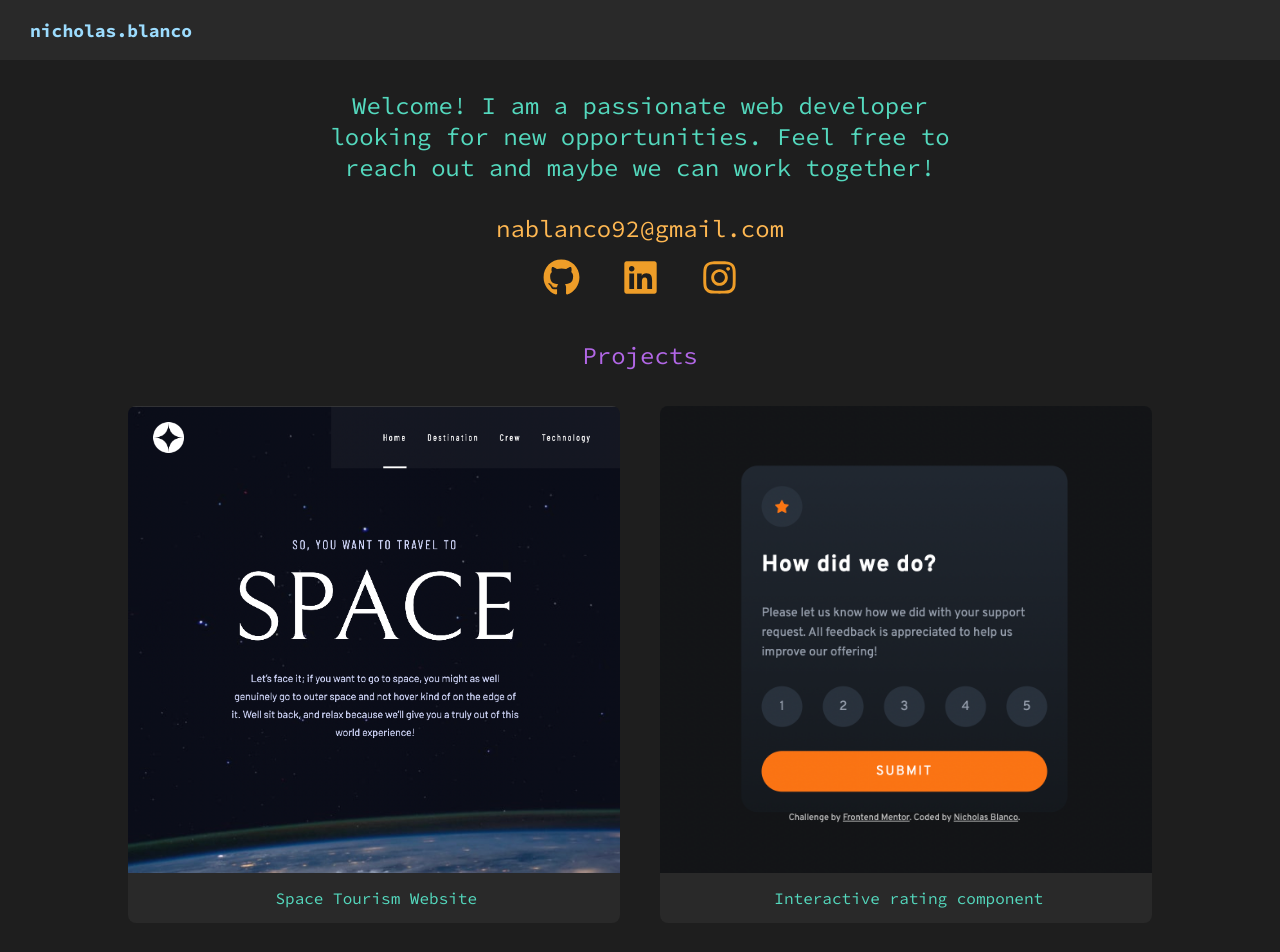
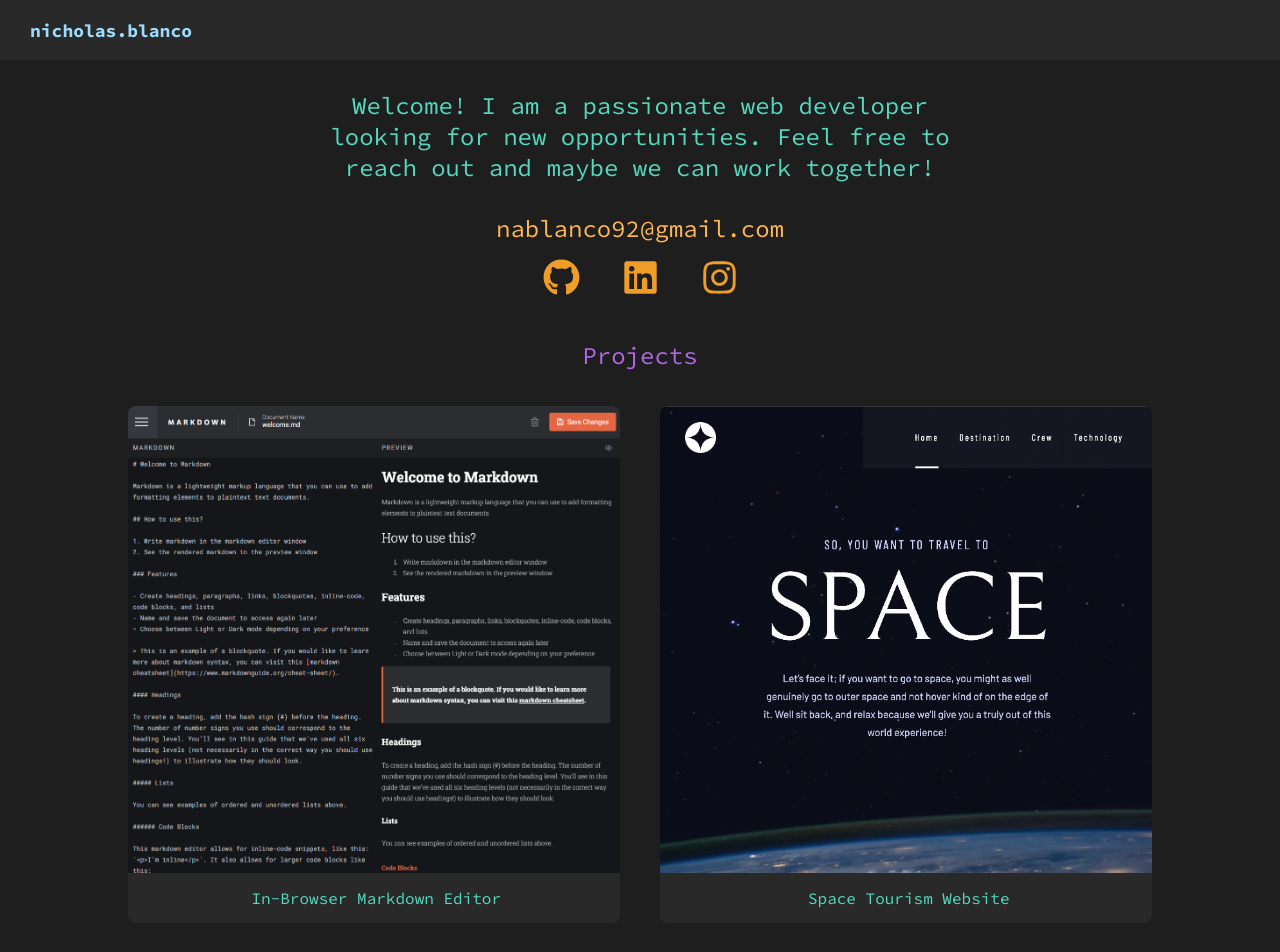
Before and after one commit to nablanco/nicholasblanco, a Gatsby site: page / in a window 1280 px wide. Shown: the top 952 px of the page. Built offline with nearby package versions, Linux system fonts and the light colour scheme; Gatsby itself is replaced by a stand-in of ours.

Commit message:
Add Markdown Editor project to project list

```diff
--- a/src/components/Projects/projectObject.js
+++ b/src/components/Projects/projectObject.js
@@ -3,8 +3,15 @@ import FAQAccordionImg from "./projectscreenshots/FAQ-accordion-card.png";
 import QRCodeImg from "./projectscreenshots/QR-code-component.png";
 import productPreviewImg from "./projectscreenshots/product-preview-card.png";
 import spaceTourismImg from "./projectscreenshots/space-tourism.png";
+import markdownImg from "./projectscreenshots/Markdown-editor.png";
 
 const projects = [
+  {
+    name: "In-Browser Markdown Editor",
+    screenshot: markdownImg,
+    link: "https://nablanco.github.io/browser-markdown-editor/",
+    ghrepo: "https://github.com/nablanco/browser-markdown-editor",
+  },
   {
     name: "Space Tourism Website",
     screenshot: spaceTourismImg,
```
Also changed, not shown: src/components/Projects/projectscreenshots/Markdown-editor.png (added).
